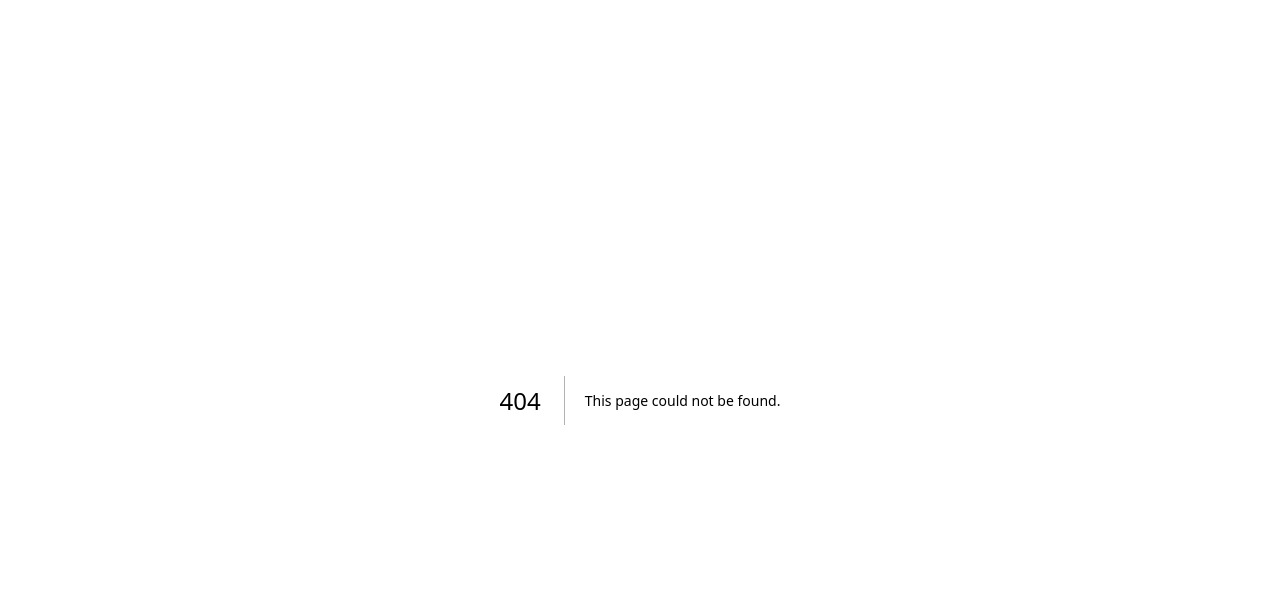
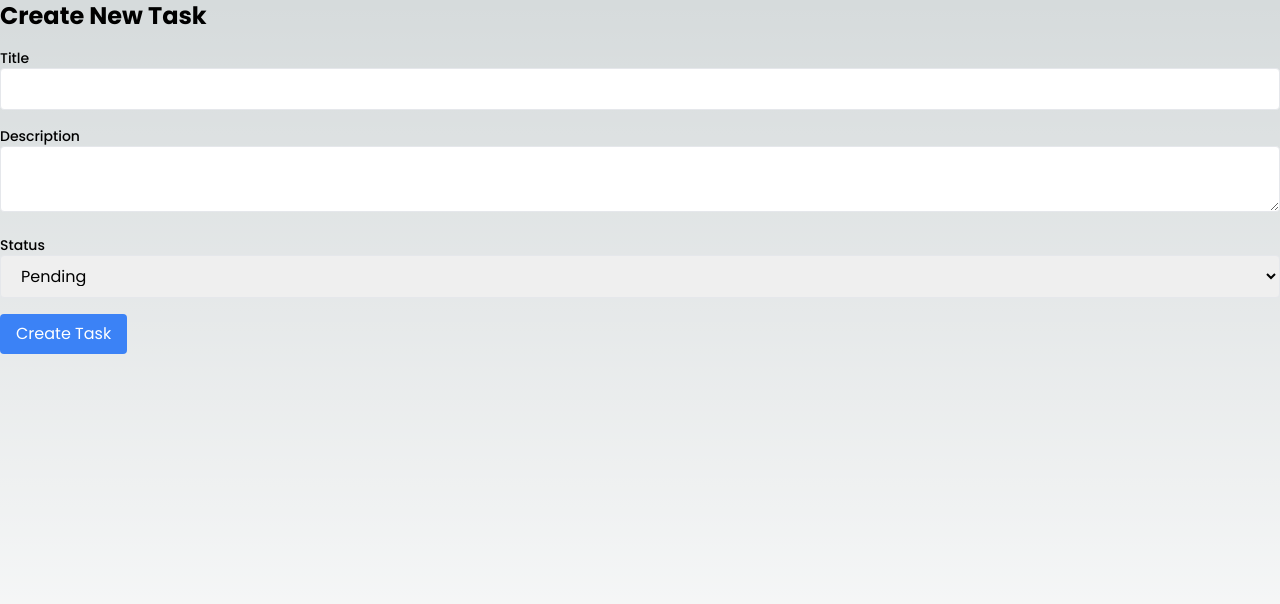
Before and after one commit to aigul-ermak/task-management-app, a Next.js app in the folder frontend/: page /tasks/create in a window 1280 px wide. Before the commit this address had no page. Shown: the top 604 px of the page. Built offline with nearby package versions, Linux system fonts and the light colour scheme.

Commit message:
Created structure for Tasks and Projects

```diff
--- a/frontend/pages/index.js
+++ b/frontend/pages/index.js
@@ -1,5 +1,6 @@
 import Header from "@/components/header";
 import Footer from "@/components/footer";
+import Link from "next/link";
 
 export default function Home() {
     return (
@@ -7,10 +8,25 @@ export default function Home() {
 
             <Header/>
 
-            <main className="flex-grow container mx-auto py-8">
-                <h1 className="text-3xl font-bold underline">
+            <main className="flex-grow container mx-auto flex flex-col items-center py-8">
+                <h1 className="text-3xl font-bold">
                     Welcome to the Task Management App
                 </h1>
+
+                <div className="text-center">
+                    <section className="mb-8">
+                        <h2 className="text-2xl font-bold mb-4">Tasks</h2>
+                        <Link href="/tasks" className="bg-blue-500 text-white px-4 py-2 rounded">View All Tasks </Link>
+                    </section>
+
+                    <section className="mb-8">
+                        <h2 className="text-2xl font-bold mb-4">Projects</h2>
+                        <Link href="/projects" className="bg-blue-500 text-white px-4 py-2 rounded">View All
+                            Projects </Link>
+                    </section>
+
+                </div>
+
             </main>
 
             <Footer/>
--- /dev/null
+++ b/frontend/pages/projects/[id].js
@@ -0,0 +1,10 @@
+export default function ProjectDetail() {
+    return (
+        <div>
+            <h1 className="text-2xl font-bold mb-4">Project Title</h1>
+            <p>Project Description</p>
+            <p>Status: Pending</p>
+            <a href="/projects" className="text-blue-500">Back to Project</a>
+        </div>
+    );
+}
--- /dev/null
+++ b/frontend/pages/projects/create.js
@@ -0,0 +1,19 @@
+export default function CreateProject() {
+    return (
+        <div>
+            <h1 className="text-2xl font-bold mb-4">Create New Project</h1>
+            <form>
+                <div className="mb-4">
+                    <label className="block text-sm font-medium">Title</label>
+                    <input type="text" className="w-full border px-4 py-2 rounded" />
+                </div>
+                <div className="mb-4">
+                    <label className="block text-sm font-medium">Description</label>
+                    <textarea className="w-full border px-4 py-2 rounded"></textarea>
+                </div>
+
+                <button type="submit" className="bg-blue-500 text-white px-4 py-2 rounded">Create Project</button>
+            </form>
+        </div>
+    );
+}
--- /dev/null
+++ b/frontend/pages/projects/index.js
@@ -0,0 +1,17 @@
+import Link from 'next/link';
+
+export default function ProjectList() {
+    return (
+        <div>
+            <h1 className="text-2xl font-bold mb-4">Projects</h1>
+            <a href="/projects/create" className="bg-blue-500 text-white px-4 py-2 rounded">Create Project</a>
+            <ul className="mt-4">
+                <li className="border p-4 mb-2">
+                    <h2 className="text-xl">Project Title</h2>
+                    <p>Project Description</p>
+                    <a className="text-blue-500">View Details</a>
+                </li>
+            </ul>
+        </div>
+    );
+}
--- /dev/null
+++ b/frontend/pages/tasks/[id].js
@@ -0,0 +1,10 @@
+export default function TaskDetail() {
+    return (
+        <div>
+            <h1 className="text-2xl font-bold mb-4">Task Title</h1>
+            <p>Task Description</p>
+            <p>Status: Pending</p>
+            <a href="/tasks" className="text-blue-500">Back to Tasks</a>
+        </div>
+    );
+}
--- /dev/null
+++ b/frontend/pages/tasks/create.js
@@ -0,0 +1,26 @@
+export default function CreateTask() {
+    return (
+        <div>
+            <h1 className="text-2xl font-bold mb-4">Create New Task</h1>
+            <form>
+                <div className="mb-4">
+                    <label className="block text-sm font-medium">Title</label>
+                    <input type="text" className="w-full border px-4 py-2 rounded" />
+                </div>
+                <div className="mb-4">
+                    <label className="block text-sm font-medium">Description</label>
+                    <textarea className="w-full border px-4 py-2 rounded"></textarea>
+                </div>
+                <div className="mb-4">
+                    <label className="block text-sm font-medium">Status</label>
+                    <select className="w-full border px-4 py-2 rounded">
+                        <option value="pending">Pending</option>
+                        <option value="in-progress">In Progress</option>
+                        <option value="completed">Completed</option>
+                    </select>
+                </div>
+                <button type="submit" className="bg-blue-500 text-white px-4 py-2 rounded">Create Task</button>
+            </form>
+        </div>
+    );
+}
--- /dev/null
+++ b/frontend/pages/tasks/index.js
@@ -0,0 +1,15 @@
+export default function TaskList() {
+    return (
+        <div>
+            <h1 className="text-2xl font-bold mb-4">Tasks</h1>
+            <a href="/tasks/create" className="bg-blue-500 text-white px-4 py-2 rounded">Create New Task</a>
+            <ul className="mt-4">
+                <li className="border p-4 mb-2">
+                    <h2 className="text-xl">Task Title</h2>
+                    <p>Task Description</p>
+                    <a href="/tasks/1" className="text-blue-500">View Details</a>
+                </li>
+            </ul>
+        </div>
+    );
+}
```
